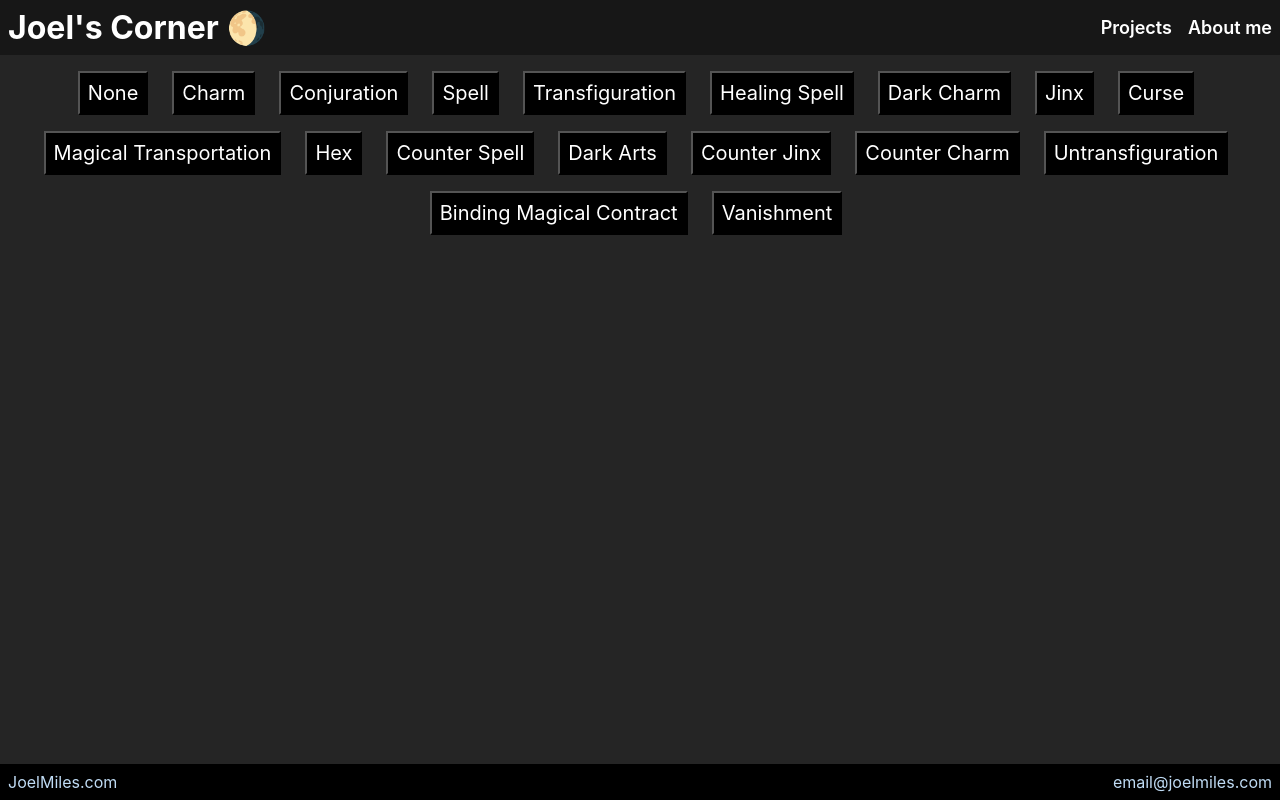
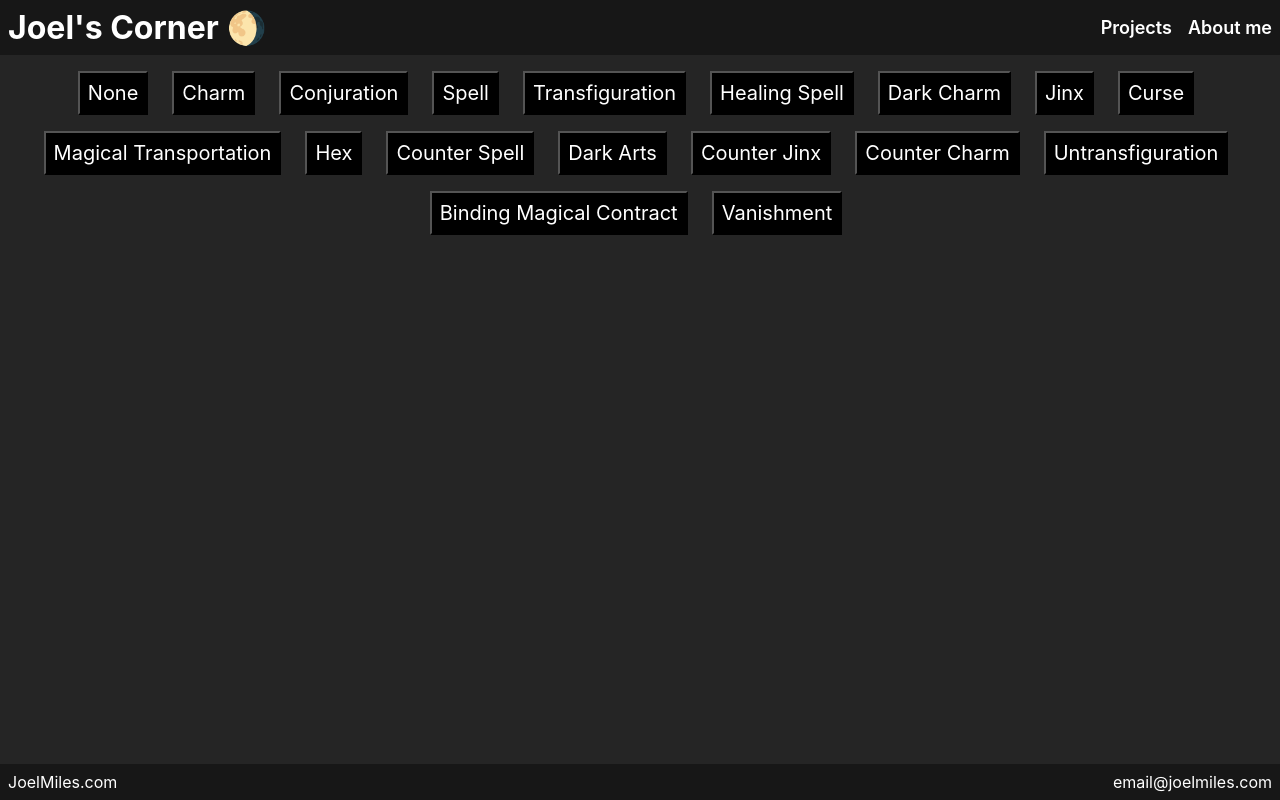
Before and after one commit to Neeblue/joels-corner, a React (Create React App) app: page /spells in a window 1280 px wide. Built offline with nearby package versions, Linux system fonts and the light colour scheme.

Commit message:
Added theme to footer

```diff
--- a/src/components/Footer.css
+++ b/src/components/Footer.css
@@ -5,9 +5,5 @@
     justify-content: space-between;
     width: 100%;
     padding: 0.5rem;
-    background-color: rgb(0, 0, 0);
+    /* background-color: rgb(0, 0, 0); */
 }
-
-.footer div, .footer a {
-    color: rgb(192, 220, 245);
-}
--- a/src/components/Footer.tsx
+++ b/src/components/Footer.tsx
@@ -1,12 +1,16 @@
 import React from 'react';
 import './Footer.css';
+import { useContext } from 'react';
+import { ThemeContext } from '../contexts/ThemeContext';
 
 export default function Footer() {
     // A simple footer component that displays a clickable email address and a phone number in the bottom right corner of my site.
+    const theme = useContext(ThemeContext);
+
     return (
-        <div className='footer'>
+        <div className='footer' style={theme.theme}>
             <div>JoelMiles.com</div>
-            <a href='mailto: email@joelmiles.com'>
+            <a style={theme.theme} href='mailto: email@joelmiles.com'>
                 email@joelmiles.com
             </a>
         </div>
```
